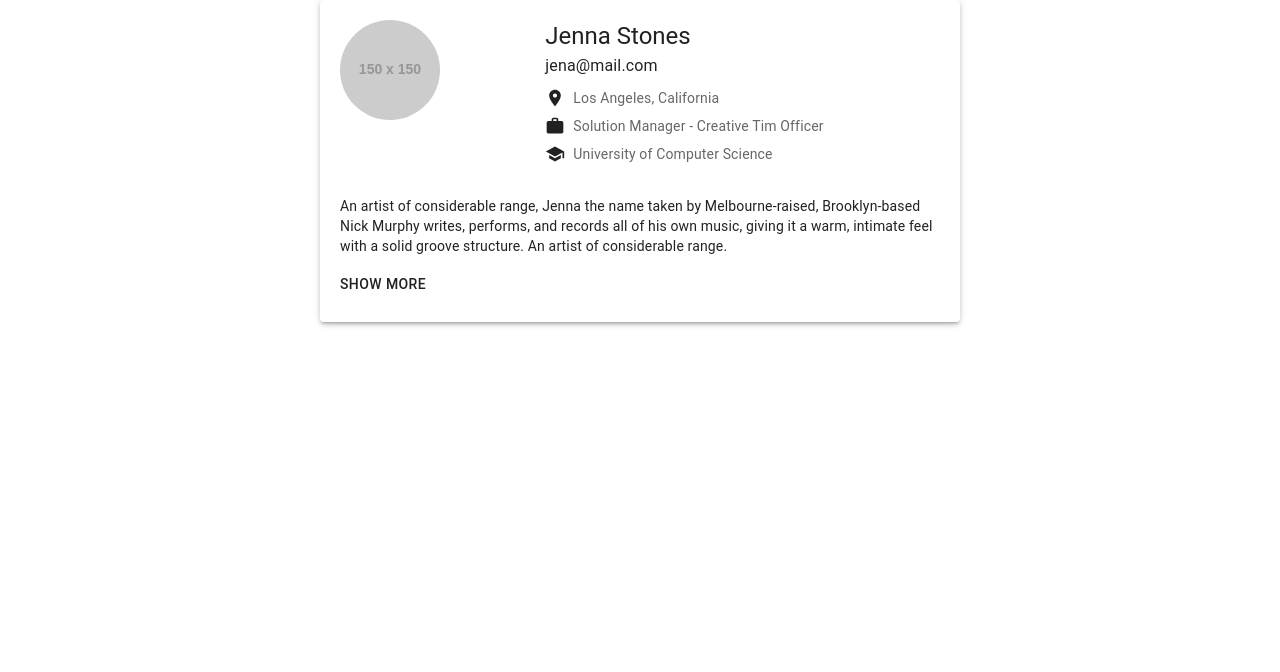
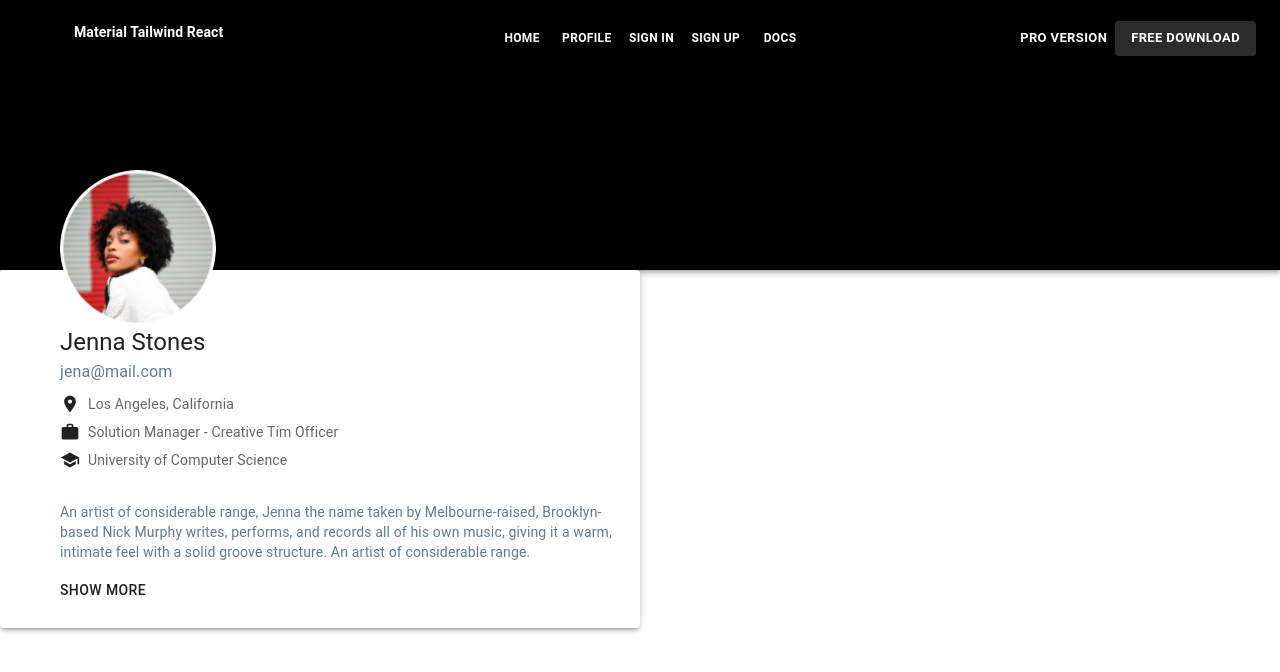
Before and after one commit to kimmisinha/Material-UI-Project, a React (Create React App) app: page /profile in a window 1280 px wide. Shown: the top 672 px of the page. Built offline with nearby package versions, Linux system fonts and the light colour scheme.

Commit message:
Add Avatar to Profile component

```diff
--- a/src/Component/LandingPage.jsx
+++ b/src/Component/LandingPage.jsx
@@ -16,7 +16,7 @@ const LandingPage = () => {
           backgroundColor: "black",
           color: "white",
           padding: "4rem",
-          width: "100%",
+          // width: "100%",
           fontFamily: "Roboto, sans-serif",
         }}
       >
--- a/src/Component/OurTeam.jsx
+++ b/src/Component/OurTeam.jsx
@@ -23,7 +23,7 @@ const teamMembers = [
     socials: [
       <Twitter sx={{ color: 'rgb(49,151,243)' }} />,
       <LinkedIn sx={{ color: 'rgb(49,151,243)' }} />,
-      <Facebook sx={{ color: 'rgb(251,230,238)' }} />,
+      <Facebook sx={{ color: 'red' }} />,
     ],
   },
   {
@@ -33,7 +33,7 @@ const teamMembers = [
     socials: [
       <Twitter sx={{ color: 'rgb(49,151,243)' }} />,
       <LinkedIn sx={{ color: 'rgb(49,151,243)' }} />,
-      <Facebook sx={{ color: 'rgb(251,230,238)' }} />,
+      <Facebook sx={{ color: 'red' }} />,
     ],
   },
   {
@@ -43,7 +43,7 @@ const teamMembers = [
     socials: [
       <Twitter sx={{ color: 'rgb(49,151,243)' }} />,
       <LinkedIn sx={{ color: 'rgb(49,151,243)' }} />,
-      <Facebook sx={{ color: 'rgb(251,230,238)' }} />,
+      <Facebook sx={{ color: 'red' }} />,
     ],
   },
   {
@@ -53,7 +53,7 @@ const teamMembers = [
     socials: [
       <Twitter sx={{ color: 'rgb(49,151,243)' }} />,
       <LinkedIn sx={{ color: 'rgb(49,151,243)' }} />,
-      <Facebook sx={{ color: 'rgb(251,230,238)' }} />,
+      <Facebook sx={{ color: 'red' }} />,
     ],
   },
 ];
@@ -95,7 +95,7 @@ const OurTeam = () => {
           maximum.
         </Typography>
       </Box>
-      <Grid container spacing={10}>
+      <Grid container spacing={7} sx={{paddingLeft:"20px"}}>
         {teamMembers.map((member, index) => (
           <Grid item md={3} key={index} margin={"0px"}>
             <Card>
--- a/src/Component/Profile.jsx
+++ b/src/Component/Profile.jsx
@@ -1,37 +1,193 @@
-import React from 'react';
-import { Avatar, Box, Typography, Grid, Paper } from '@mui/material';
-import LocationOnIcon from '@mui/icons-material/LocationOn';
-import WorkIcon from '@mui/icons-material/Work';
-import SchoolIcon from '@mui/icons-material/School';
+import React from "react";
+import { Avatar, Box, Typography, Grid, Paper } from "@mui/material";
+import LocationOnIcon from "@mui/icons-material/LocationOn";
+import WorkIcon from "@mui/icons-material/Work";
+import SchoolIcon from "@mui/icons-material/School";
+import AppBar from "@mui/material/AppBar";
+import Toolbar from "@mui/material/Toolbar";
+import Button from "@mui/material/Button";
+import { createTheme, ThemeProvider } from "@mui/material/styles";
+import { useNavigate } from "react-router-dom";
+import image from "../assets/team-5.webp";
+
+const buttonsize = {
+  fontSize: "12px",
+  marginTop: "13px",
+  fontWeight: "700",
+};
+
+const proButtonStyle = {
+  fontSize: "13px",
+  marginTop: "13px",
+  backgroundColor: "black",
+  fontWeight: "700",
+  color: "white",
+  "&:hover": {
+    backgroundColor: "#2B2B2B",
+  },
+};
+
+const freeDownloadButtonStyle = {
+  fontSize: "13px",
+  marginTop: "13px",
+  backgroundColor: "#2B2B2B",
+  color: "white",
+  fontWeight: "700",
+};
+
+const customTheme = createTheme({
+  palette: {
+    primary: {
+      main: "#2B2B2B",
+    },
+  },
+});
 
 function Profile() {
+  const navigate = useNavigate();
+
+  function handleSubmit() {
+    navigate("/profile");
+  }
+
+  function handleSubmitTwo() {
+    navigate("/signin");
+  }
+
+  function handleSubmitThree() {
+    navigate("/signup");
+  }
+
   return (
+    <>
+      <Box>
+        <AppBar
+          position="static"
+          sx={{
+            backgroundColor: "black",
+            color: "white",
+            fontSize: "1rem",
+            fontFamily: "Roboto, sans-serif",
+            fontWeight: "700",
+            cursor: "pointer",
+            height: "270px",
+          }}
+        >
+          <Toolbar>
+            <Typography
+              variant="h6"
+              component="div"
+              sx={{
+                flexGrow: 0.5,
+                fontSize: "14px",
+                marginLeft: "50px",
+                fontWeight: "700",
+              }}
+            >
+              Material Tailwind React
+            </Typography>
+            <Box
+              sx={{ display: "flex", justifyContent: "center", flexGrow: 3 }}
+            >
+              <Button sx={buttonsize} color="inherit">
+                Home
+              </Button>
+              <Button onClick={handleSubmit} sx={buttonsize} color="inherit">
+                Profile
+              </Button>
+              <Button onClick={handleSubmitTwo} sx={buttonsize} color="inherit">
+                Sign In
+              </Button>
+              <Button
+                onClick={handleSubmitThree}
+                sx={buttonsize}
+                color="inherit"
+              >
+                Sign Up
+              </Button>
+              <Button sx={buttonsize} color="inherit">
+                Docs
+              </Button>
+            </Box>
+            <Box sx={{ display: "flex", justifyContent: "flex-end" }}>
+              <Button
+                sx={proButtonStyle}
+                component="a"
+                href="https://www.material-tailwind.com/blocks?ref=mtkr"
+                target="_blank"
+              >
+                PRO VERSION
+              </Button>
+              <ThemeProvider theme={customTheme}>
+                <Button
+                  sx={freeDownloadButtonStyle}
+                  variant="contained"
+                  component="a"
+                  href="https://www.creative-tim.com/product/material-tailwind-kit-react?_ga=2.6472561.2125301357.1722243050-1606001376.1722243050"
+                  target="_blank"
+                >
+                  FREE DOWNLOAD
+                </Button>
+              </ThemeProvider>
+            </Box>
+          </Toolbar>
+        </AppBar>
+      </Box>
+      {/* 2 box */}
+      <Paper
+        elevation={3}
+        style={{ padding: "20px", maxWidth: "600px", marginRight: "-200px" }}
+      >
+        <Grid container spacing={2}>
+          <Grid item xs={12} sm={8}>
+            <Avatar
+              alt="Remy Sharp"
+              src={image}
+              sx={{
+                width: 156,
+                height: 156,
+                marginTop: "-120px",
+                marginLeft: "40px",
+              }}
+            />
 
-    <Paper elevation={3} style={{ padding: '20px', maxWidth: '600px', margin: 'auto' }}>
-      <Grid container spacing={2}>
-        <Grid item xs={12} sm={4} style={{ textAlign: 'center' }}>
-          <Avatar
-            src="https://via.placeholder.com/150" // Replace with the actual image URL
-            alt="Profile Picture"
-            sx={{ width: 100, height: 100 }}
-          />
-        </Grid>
-        <Grid item xs={12} sm={8}>
-          <Typography variant="h5">Jenna Stones</Typography>
-          <Typography variant="subtitle1">jena@mail.com</Typography>
-          <Box display="flex" alignItems="center" mt={1}>
+            <Typography style={{ marginLeft: "40px" }} variant="h5">
+              Jenna Stones
+            </Typography>
+            <Typography
+              style={{ color: "rgb(96,125,139)", marginLeft: "40px" }}
+              variant="subtitle1"
+            >
+              jena@mail.com
+            </Typography>
+            <Box
+              display="flex"
+              alignItems="center"
+              style={{ marginLeft: "40px" }}
+              mt={1}
+            >
               <LocationOnIcon fontSize="small" />
               <Typography variant="body2" color="textSecondary" ml={1}>
                 Los Angeles, California
               </Typography>
             </Box>
-          <Box display="flex" alignItems="center" mt={1}>
+            <Box
+              display="flex"
+              alignItems="center"
+              mt={1}
+              style={{ marginLeft: "40px" }}
+            >
               <WorkIcon fontSize="small" />
               <Typography variant="body2" color="textSecondary" ml={1}>
                 Solution Manager - Creative Tim Officer
               </Typography>
             </Box>
-          <Box display="flex" alignItems="center" mt={1}>
+            <Box
+              display="flex"
+              alignItems="center"
+              style={{ marginLeft: "40px" }}
+              mt={1}
+            >
               <SchoolIcon fontSize="small" />
               <Typography variant="body2" color="textSecondary" ml={1}>
                 University of Computer Science
@@ -39,17 +195,30 @@ function Profile() {
             </Box>
           </Grid>
           <Grid item xs={12}>
-          <Typography variant="body2" mt={2}>
-            An artist of considerable range, Jenna the name taken by Melbourne-raised, Brooklyn-based Nick Murphy writes, performs, and records all of his own music, giving it a warm, intimate feel with a solid groove structure. An artist of considerable range.
+            <Typography
+              variant="body2"
+              style={{ color: "rgb(96,125,139)", marginLeft: "40px" }}
+              mt={2}
+            >
+              An artist of considerable range, Jenna the name taken by
+              Melbourne-raised, Brooklyn-based Nick Murphy writes, performs, and
+              records all of his own music, giving it a warm, intimate feel with
+              a solid groove structure. An artist of considerable range.
             </Typography>
           </Grid>
           <Grid item xs={12}>
-          <Typography variant="button" display="block" gutterBottom>
+            <Typography
+              style={{ marginLeft: "40px" }}
+              variant="button"
+              display="block"
+              gutterBottom
+            >
               SHOW MORE
             </Typography>
           </Grid>
         </Grid>
       </Paper>
+    </>
   );
 }
 
```
Also changed, not shown: src/assets/team-5.webp (added). Lines whose indentation alone changed are shown as unchanged.
